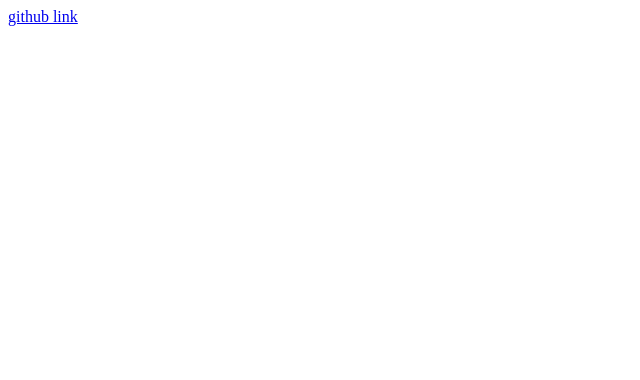
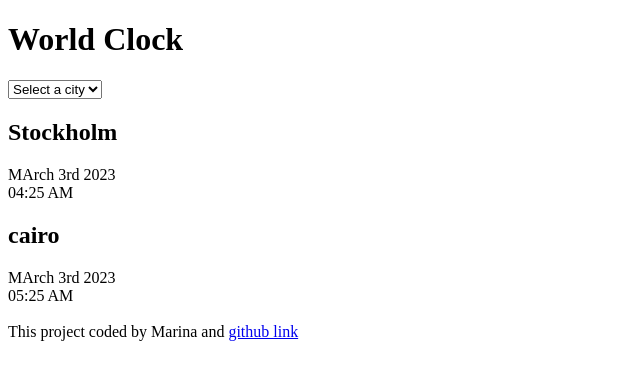
Before and after one commit to marinamorcos92/clock-project, a plain HTML site: page index.html in a window 1280 px wide. Shown: the whole page, without its empty margins (0-640 px from the left). Drawn offline with Linux system fonts and the light colour scheme.

Commit message:
added list with cities

```diff
--- a/index.html
+++ b/index.html
@@ -8,7 +8,30 @@
     <link rel="stylesheet" href="style.css" />
   </head>
   <body>
-    <a href="https://github.com/marinamorcos92/clock-project">github link</a>
+
+    <div class="container">
+        <h1>World Clock</h1>
+        <select>
+            <option value="">Select a city </option>
+            <option value="london">London </option>
+            <option value="new york">New York </option>
+            <option value="paris">Paris </option>
+        </select>
+
+    <div class ="stockholm">
+        <h2>Stockholm</h2>
+        <div class="date">MArch 3rd 2023</div>
+        <div class="time">04:25 AM</div>
+    </div>
+
+    <div class ="cairo">
+        <h2>cairo</h2>
+        <div class="date">MArch 3rd 2023</div>
+        <div class="time">05:25 AM</div>
+    </div>
+
+</br>
+    This project coded by Marina and <a href="https://github.com/marinamorcos92/clock-project">github link</a>
     <script src="script.js"></script>
   </body>
 </html>
```
